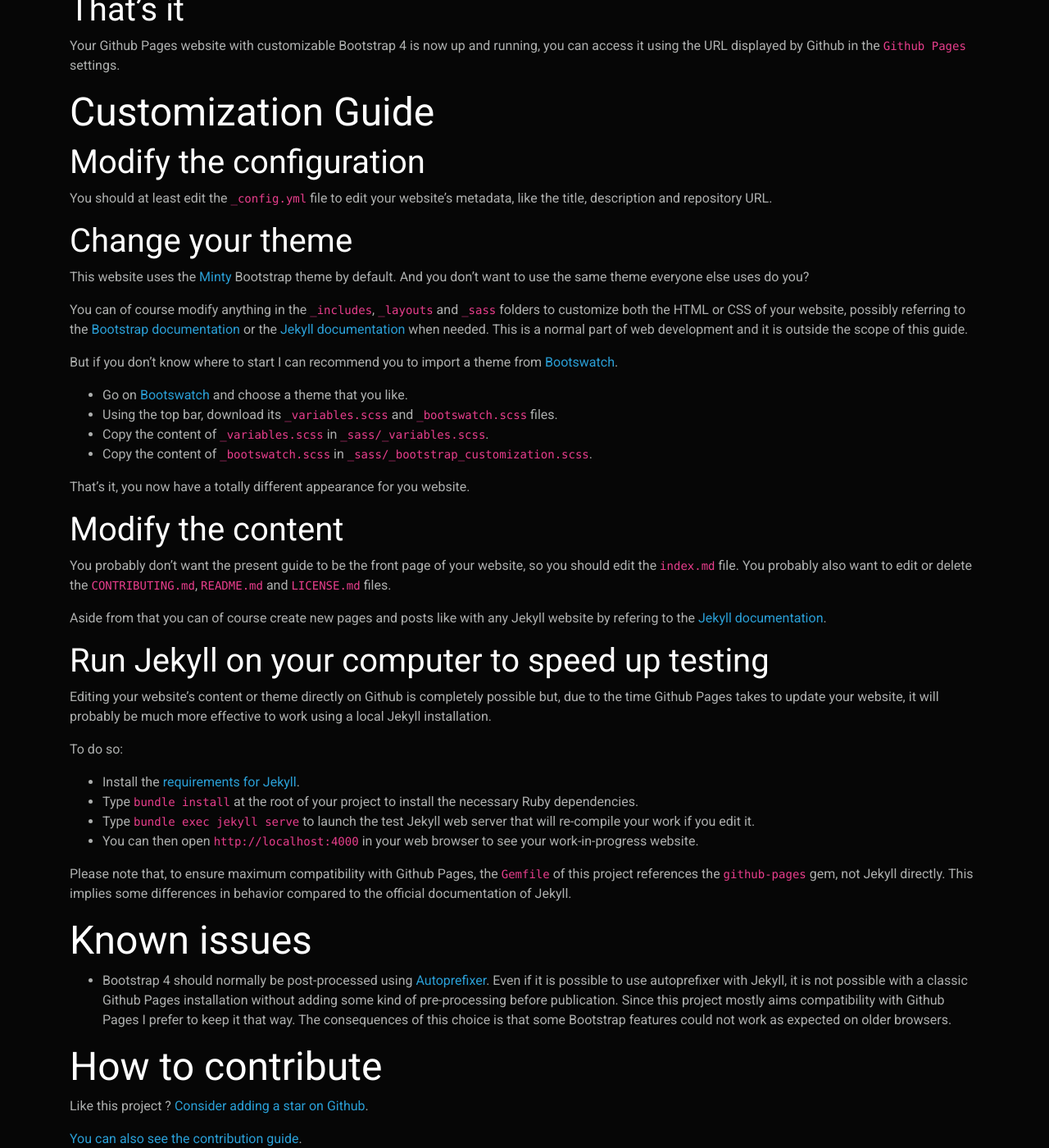
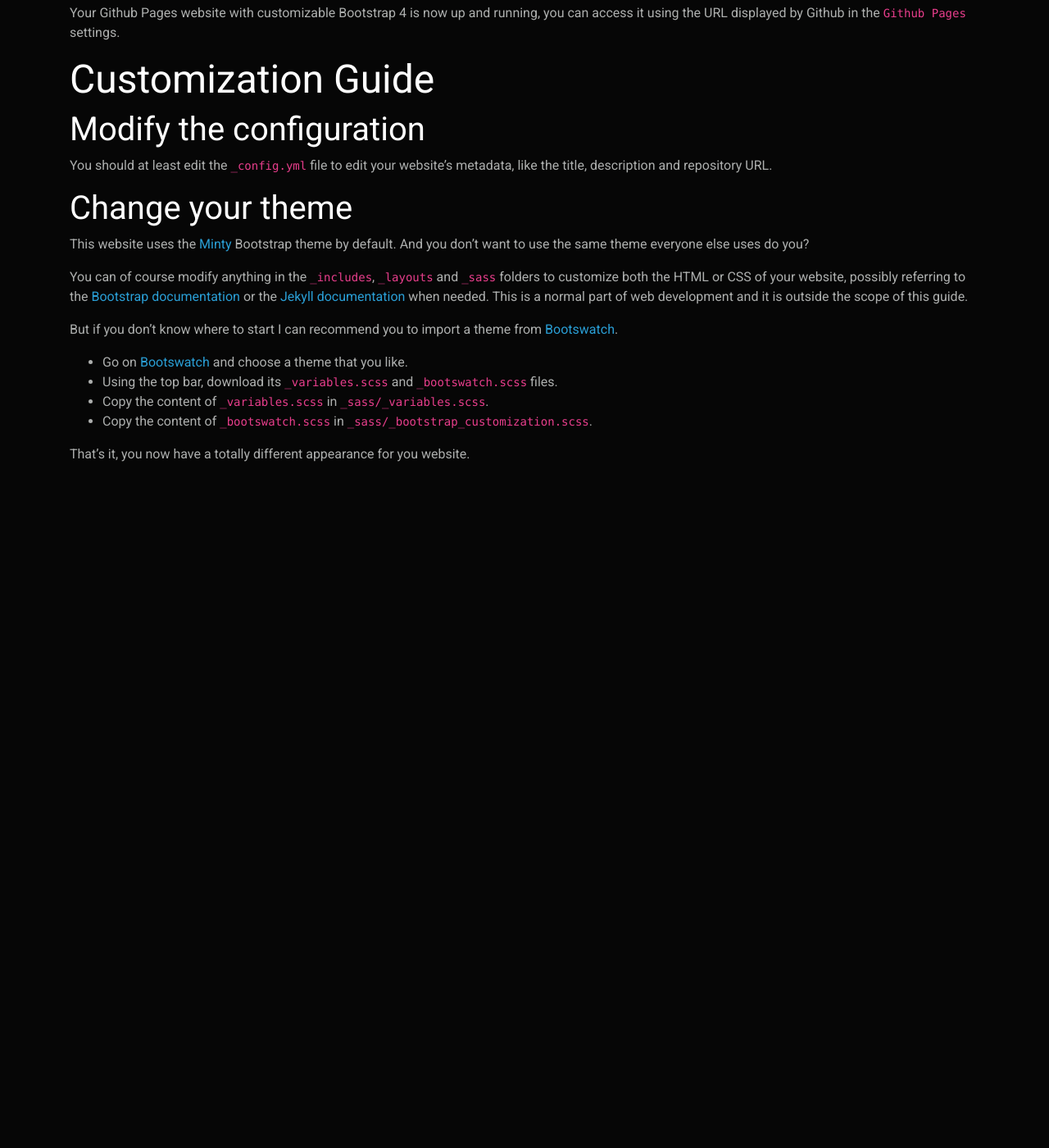
Before and after one commit to ponzudog/ponzudog.github.io, a Jekyll site: the page built from index.md, in a window 1280 px wide and 1400 px high, scrolled down 1060 px. Shown: the whole window at 82% size. Built offline with Jekyll 4.4.1, drawn with Linux system fonts in a browser that asks for light colours; after the commit the page ends 1690 px from its top, so only the background shows below that; some of the changed text lies outside the part shown.

Commit message:
asödlka

```diff
--- a/index.md
+++ b/index.md
@@ -2,8 +2,6 @@
 layout: page
 title: PonzuDog
 ---
-
-[![GitHub Repo stars](https://img.shields.io/github/stars/nicolas-van/bootstrap-4-github-pages?style=social)](https://github.com/nicolas-van/bootstrap-4-github-pages)
 
 A [Bootstrap 4](https://getbootstrap.com/) template project for [Github Pages](https://pages.github.com/) and [Jekyll](https://jekyllrb.com/).
 
@@ -64,49 +62,3 @@
 - Copy the content of `_bootswatch.scss` in `_sass/_bootstrap_customization.scss`.
 
 That's it, you now have a totally different appearance for you website.
-
-### Modify the content
-
-You probably don't want the present guide to be the front page of your website, so you should edit the `index.md` file. You probably also want to edit or delete the `CONTRIBUTING.md`, `README.md` and `LICENSE.md` files.
-
-Aside from that you can of course create new pages and posts like with any Jekyll website by refering to the [Jekyll documentation](https://jekyllrb.com/).
-
-### Run Jekyll on your computer to speed up testing
-
-Editing your website's content or theme directly on Github is completely possible but, due to the time Github Pages takes to update your website, it will probably be much more effective to work using a local Jekyll installation.
-
-To do so:
-
-- Install the [requirements for Jekyll](https://jekyllrb.com/docs/installation/).
-- Type `bundle install` at the root of your project to install the necessary Ruby dependencies.
-- Type `bundle exec jekyll serve` to launch the test Jekyll web server that will re-compile your work if you edit it.
-- You can then open `http://localhost:4000` in your web browser to see your work-in-progress website.
-
-Please note that, to ensure maximum compatibility with Github Pages, the `Gemfile` of this project references the `github-pages` gem, not Jekyll directly. This implies some differences in behavior compared to the official documentation of Jekyll.
-
-## Known issues
-
-- Bootstrap 4 should normally be post-processed using [Autoprefixer](https://github.com/postcss/autoprefixer). Even if it is possible to use autoprefixer with Jekyll, it is not possible with a classic Github Pages installation without adding some kind of pre-processing before publication. Since this project mostly aims compatibility with Github Pages I prefer to keep it that way. The consequences of this choice is that some Bootstrap features could not work as expected on older browsers.
-
-## How to contribute
-
-Like this project ? [Consider adding a star on Github](https://github.com/nicolas-van/bootstrap-4-github-pages).
-
-[You can also see the contribution guide](https://github.com/nicolas-van/bootstrap-4-github-pages/blob/master/CONTRIBUTING.md).
-
-## Websites using Bootstrap 4 Github Pages
-
-- [My personal blog](https://nicolas-van.github.io/)
-- [the wavelet's profile](https://thewavelet.github.io/)
-- [William Moore's website](https://will2bill.com/)
-- [roseblood.github.io](https://roseleblood.github.io/)
-- [borislouis.github.io](https://borislouis.github.io/)
-- [dariusnwadike.github.io](https://dariusnwadike.github.io/)
-- [libcoap.net](https://libcoap.net/)
-
-## Other Github Pages related projects
-
-I'm a fan of Github Pages for the possibilities it offers to anyone to publish a website for free. I have multiple projects that could be of interest if that's your case too:
-
-- [Easy Markdown to Github Pages](https://nicolas-van.github.io/easy-markdown-to-github-pages/)
-- [Parcel Github Pages Boilerplate](https://github.com/nicolas-van/parcel-github-pages-boilerplate)
```
